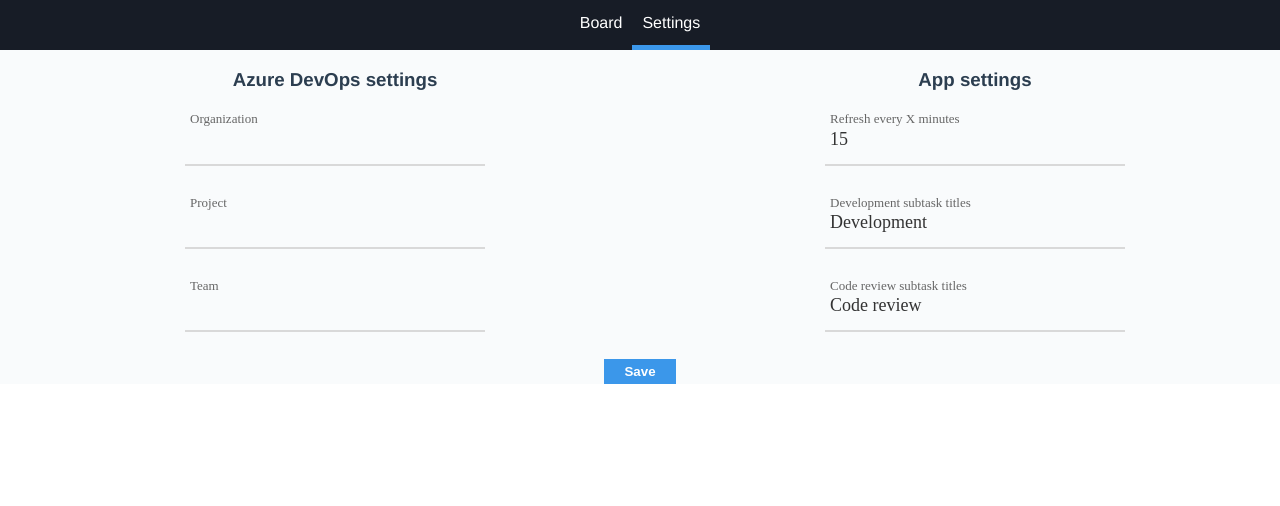
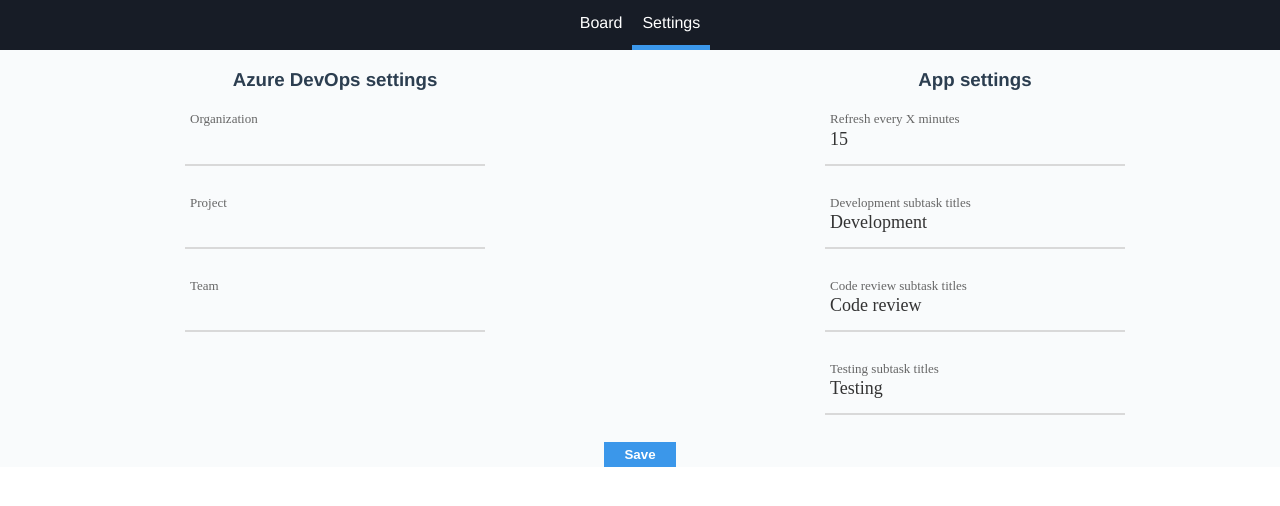
Before and after one commit to nerijusdu/sprint-board-extension, a Vue app: page /settings in a window 1280 px wide. Shown: the top 506 px of the page. Built offline with nearby package versions, Linux system fonts and the light colour scheme; no server answers.

Commit message:
Add done column

```diff
--- a/src/components/Board.vue
+++ b/src/components/Board.vue
@@ -16,6 +16,10 @@
       <div class="column">
         <div class="column-title">Testing ({{ testingItems.length }})</div>
         <item-card v-for="item in testingItems" :key="item.id" :item="item"/>
+      </div>
+      <div class="column">
+        <div class="column-title">Done ({{ doneItems.length }})</div>
+        <item-card v-for="item in doneItems" :key="item.id" :item="item"/>
       </div>
     </div>
     <div v-if="!hasAzureSettings">
@@ -38,6 +42,7 @@
       devItems: state => state.boardItems.dev,
       codeReviewItems: state => state.boardItems.codeReview,
       testingItems: state => state.boardItems.testing,
+      doneItems: state => state.boardItems.done
     }),
     ...mapGetters(['hasAzureSettings'])
   },
--- a/src/components/Settings.vue
+++ b/src/components/Settings.vue
@@ -76,6 +76,19 @@
           />
           <span class="focus-input"/>
         </div>
+        <div class="form-field">
+          <label class="label-input" for="testingTitles">
+            Testing subtask titles
+          </label>
+          <input
+            v-model="settings.testingTitles"
+            id="testingTitles"
+            class="input"
+            type="text"
+            required
+          />
+          <span class="focus-input"/>
+        </div>
       </div>
     </div>
     <button class="save-button">Save</button>
@@ -98,6 +111,7 @@
         && this.settings.refreshTime >= 0
         && this.settings.devTitles
         && this.settings.codeReviewTitles
+        && this.settings.testingTitles
       ) {
         this.saveSettings({
           organization: this.settings.organization,
@@ -105,7 +119,8 @@
           team: this.settings.team,
           refreshTime: this.settings.refreshTime,
           devTitles: this.settings.devTitles,
-          codeReviewTitles: this.settings.codeReviewTitles
+          codeReviewTitles: this.settings.codeReviewTitles,
+          testingTitles: this.settings.testingTitles
         });
         // TODO: show success message
         return false;
--- a/src/services/boardService.js
+++ b/src/services/boardService.js
@@ -1,12 +1,11 @@
 import AzureService from './azureService';
-
-const ignoreStatuses = ['Done', 'DevDone'];
 
 export const Status = {
   Todo: 0,
   Development: 1,
   CodeReview: 2,
-  Testing: 3
+  Testing: 3,
+  Done: 4
 };
 
 export default class BoardService {
@@ -34,11 +33,14 @@
     this.codeReviewTitles = settings.codeReviewTitles
       .split(',')
       .map(x => x.trim().toLowerCase());
+    this.testingTitles = settings.testingTitles
+      .split(',')
+      .map(x => x.trim().toLowerCase());
   }
 
   groupWorkItems(items) {
     const group = items
-      .filter(x => x.fields['System.WorkItemType'] !== 'Task' && !ignoreStatuses.includes(x.fields['System.State']))
+      .filter(x => x.fields['System.WorkItemType'] !== 'Task')
       .map((task) => {
         const newTask = {
           ...task,
@@ -47,6 +49,7 @@
 
         const development = task.subtasks.find(x => this.devTitles.includes(x.fields['System.Title'].toLowerCase()));
         const codeReview = task.subtasks.find(x => this.codeReviewTitles.includes(x.fields['System.Title'].toLowerCase()));
+        const testing = task.subtasks.find(x => this.testingTitles.includes(x.fields['System.Title'].toLowerCase()));
 
         if (development) {
           if (development.fields['System.State'].toLowerCase() === 'done') {
@@ -57,6 +60,9 @@
         }
         if (codeReview && codeReview.fields['System.State'].toLowerCase() === 'done') {
           newTask.status = Status.Testing;
+        }
+        if (testing && testing.fields['System.State'].toLowerCase() === 'done') {
+          newTask.status = Status.Done;
         }
 
         return newTask;
@@ -76,7 +82,8 @@
         todo: groupedItems.filter(x => x.status === Status.Todo),
         dev: groupedItems.filter(x => x.status === Status.Development),
         codeReview: groupedItems.filter(x => x.status === Status.CodeReview),
-        testing: groupedItems.filter(x => x.status === Status.Testing)
+        testing: groupedItems.filter(x => x.status === Status.Testing),
+        done: groupedItems.filter(x => x.status === Status.Done)
       };
     } catch (e) {
       // TODO: show error
@@ -84,7 +91,8 @@
         todo: [],
         dev: [],
         codeReview: [],
-        testing: []
+        testing: [],
+        done: []
       };
     }
   }
--- a/src/store/actions.js
+++ b/src/store/actions.js
@@ -23,9 +23,9 @@
     context.dispatch('addLoader');
 
     const result = await boardService.getBoardItems();
-    setTimeout(() => context.dispatch('reloadBoardData'), context.state.settings.refreshTime * 60 * 1000);
     context.commit('updateBoardItems', result);
 
+    setTimeout(() => context.dispatch('reloadBoardData'), context.state.settings.refreshTime * 60 * 1000);
     context.dispatch('removeLoader');
   },
   saveSettings({ commit }, settings) {
--- a/src/store/index.js
+++ b/src/store/index.js
@@ -1,5 +1,6 @@
 import Vue from 'vue';
 import Vuex from 'vuex';
+// eslint-disable-next-line import/no-cycle
 import actions from './actions';
 import mutations from './mutations';
 import getters from './getters';
@@ -12,7 +13,8 @@
     todo: [],
     dev: [],
     codeReview: [],
-    testing: []
+    testing: [],
+    done: []
   },
   settings: {
     organization: '',
@@ -20,7 +22,8 @@
     team: '',
     refreshTime: 15,
     devTitles: 'Development',
-    codeReviewTitles: 'Code review'
+    codeReviewTitles: 'Code review',
+    testingTitles: 'Testing'
   }
 };
 
```
